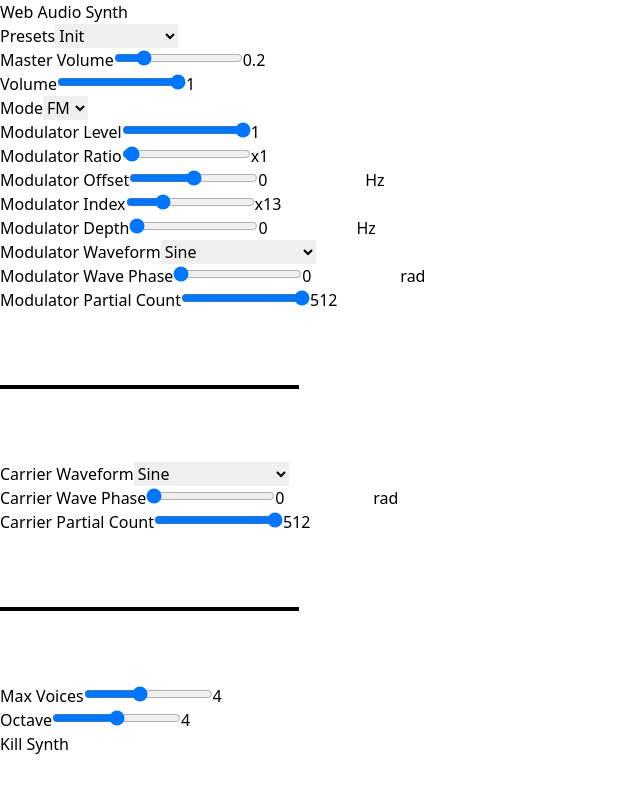
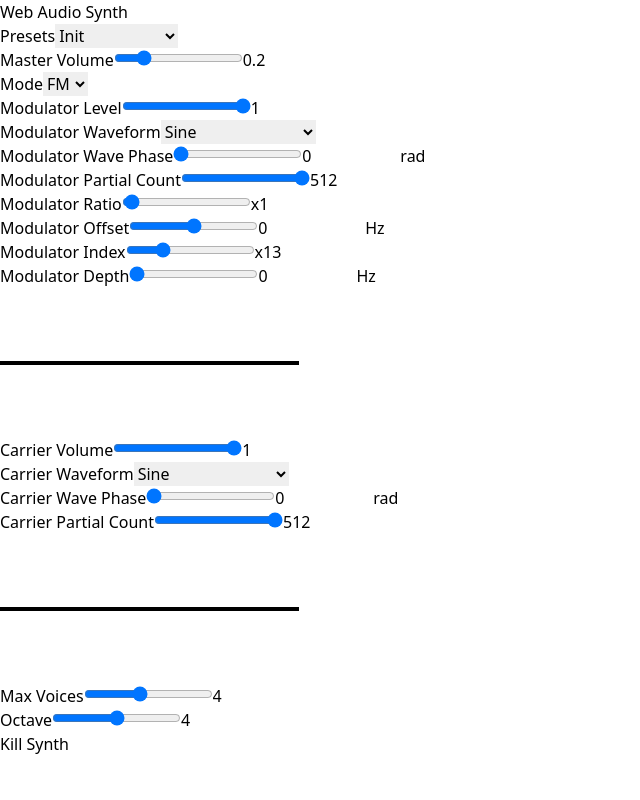
Before and after one commit to NoodleSushi/FM-AM-Synth, a React (Vite) app: page / in a window 1280 px wide. Shown: the top 800 px of the page, without its empty margins (0-640 px from the left). Built offline with nearby package versions, Linux system fonts and the light colour scheme.

Commit message:
add modulator controls for waveform, phase, and partial count

```diff
--- a/src/App.tsx
+++ b/src/App.tsx
@@ -44,6 +44,44 @@ function ModulatorControls() {
         type='number' min={0} max={1}
         value={modLevel}
         onChange={(e) => setModLevel(parseFloat(e.target.value))}
+      />
+    </div>
+    <div>
+      <label>Modulator Waveform</label>
+      <select
+        value={modWaveform}
+        onChange={(e) => setModWaveform(e.target.value as any)}
+      >
+        {waveforms.map((waveform) => (
+          <option key={waveform.waveform} value={waveform.waveform}>{waveform.name}</option>
+        ))}
+      </select>
+    </div>
+    <div>
+      <label>Modulator Wave Phase</label>
+      <input
+        type='range' min={0} max={6.28} step={0.0001}
+        value={modWavePhase}
+        onChange={(e) => setModWavePhase(parseFloat(e.target.value))}
+      />
+      <input
+        type='number' min={0} max={6.28}
+        value={modWavePhase}
+        onChange={(e) => setModWavePhase(parseFloat(e.target.value))}
+      />
+      <span>rad</span>
+    </div>
+    <div>
+      <label>Modulator Partial Count</label>
+      <input
+        type='range' min={1} max={512} step={1}
+        value={modWaveN}
+        onChange={(e) => setModWaveN(parseInt(e.target.value))}
+      />
+      <input
+        type='number' min={1} max={512}
+        value={modWaveN}
+        onChange={(e) => setModWaveN(parseInt(e.target.value))}
       />
     </div>
     <div>
@@ -104,55 +142,33 @@ function ModulatorControls() {
         <span>Hz</span>
       </div>
     </>}
-    <div>
-      <label>Modulator Waveform</label>
-      <select
-        value={modWaveform}
-        onChange={(e) => setModWaveform(e.target.value as any)}
-      >
-        {waveforms.map((waveform) => (
-          <option key={waveform.waveform} value={waveform.waveform}>{waveform.name}</option>
-        ))}
-      </select>
+    <div className='px-1'>
+      <WaveLegend real={modComps.real} imag={modComps.imag} className='w-full h-[4rem] bg-black text-[#00ff00]' />
     </div>
-    <div>
-      <label>Modulator Wave Phase</label>
-      <input
-        type='range' min={0} max={6.28} step={0.0001}
-        value={modWavePhase}
-        onChange={(e) => setModWavePhase(parseFloat(e.target.value))}
-      />
-      <input
-        type='number' min={0} max={6.28}
-        value={modWavePhase}
-        onChange={(e) => setModWavePhase(parseFloat(e.target.value))}
-      />
-      <span>rad</span>
-    </div>
-    <div>
-      <label>Modulator Partial Count</label>
-      <input
-        type='range' min={1} max={512} step={1}
-        value={modWaveN}
-        onChange={(e) => setModWaveN(parseInt(e.target.value))}
-      />
-      <input
-        type='number' min={1} max={512}
-        value={modWaveN}
-        onChange={(e) => setModWaveN(parseInt(e.target.value))}
-      />
-    </div>
-    <WaveLegend real={modComps.real} imag={modComps.imag} className='w-[4rem] h-[4rem] bg-black text-[#00ff00]' />
   </div>
 }
 
 function CarrierControls() {
+  const [volume, setVolume] = [useSynthStore((state) => state.volume), useSynthStore((state) => state.setVolume)]
   const [carWaveform, setCarWaveform] = [useSynthStore((state) => state.carWaveform), useSynthStore((state) => state.setCarWaveform)]
   const [carWavePhase, setCarWavePhase] = [useSynthStore((state) => state.carWavePhase), useSynthStore((state) => state.setCarWavePhase)]
   const [carWaveN, setCarWaveN] = [useSynthStore((state) => state.carWaveN), useSynthStore((state) => state.setCarWaveN)]
   const carComps = useSynthStore((state) => state.carComps)
 
-  return <div className="border border-black">
+  return <div className="border border-black flex flex-col">
+    <div>
+      <label>Carrier Volume</label>
+      <input
+        type='range' min={0} max={1} step={0.0001}
+        value={volume}
+        onChange={(e) => setVolume(parseFloat(e.target.value))}
+      />
+      <input
+        type='number' min={0} max={1}
+        value={volume}
+        onChange={(e) => setVolume(parseFloat(e.target.value))}
+      />
+    </div>
     <div>
       <label>Carrier Waveform</label>
       <select
@@ -191,7 +207,10 @@ function CarrierControls() {
         onChange={(e) => setCarWaveN(parseInt(e.target.value))}
       />
     </div>
-    <WaveLegend real={carComps.real} imag={carComps.imag} className='w-[4rem] h-[4rem] bg-black text-[#00ff00]' />
+    <div className='grow' />
+    <div className='px-1'>
+      <WaveLegend real={carComps.real} imag={carComps.imag} className='w-full h-[4rem] bg-black text-[#00ff00]' />
+    </div>
   </div>
 }
 
@@ -240,7 +259,6 @@ function Controls() {
   const analyzer = useSynthStore((state) => state.analyzer)
   const initSynth = useSynthStore((state) => state.init)
   const [masterVolume, setMasterVolume] = [useSynthStore((state) => state.masterVolume), useSynthStore((state) => state.setMasterVolume)]
-  const [volume, setVolume] = [useSynthStore((state) => state.volume), useSynthStore((state) => state.setVolume)]
   const [mode, setMode] = [useSynthStore((state) => state.mode), useSynthStore((state) => state.setMode)]
   const [maxVoices, setMaxVoices] = [useSynthStore((state) => state.maxVoices), useSynthStore((state) => state.setMaxVoices)]
   const [octave, setOctave] = [useAppStore((state) => state.octave), useAppStore((state) => state.setOctave)]
@@ -261,19 +279,6 @@ function Controls() {
       />
     </div>
     <div>
-      <label>Volume</label>
-      <input
-        type='range' min={0} max={1} step={0.0001}
-        value={volume}
-        onChange={(e) => setVolume(parseFloat(e.target.value))}
-      />
-      <input
-        type='number' min={0} max={1}
-        value={volume}
-        onChange={(e) => setVolume(parseFloat(e.target.value))}
-      />
-    </div>
-    <div>
       <label>Mode</label>
       <select
         value={mode}
@@ -283,8 +288,10 @@ function Controls() {
         <option value='AM'>AM</option>
       </select>
     </div>
-    <ModulatorControls />
-    <CarrierControls />
+    <div className='flex'>
+      <ModulatorControls />
+      <CarrierControls />
+    </div>
     <div>
       <label>Max Voices</label>
       <input
@@ -367,7 +374,7 @@ function App() {
     <>
       <div className='fixed flex flex-col w-full h-full'>
         <h1>Web Audio Synth</h1>
-        <div className='grow'>
+        <div className='grow overflow-y-auto'>
           <Controls />
         </div>
         <PianoSection />
```
